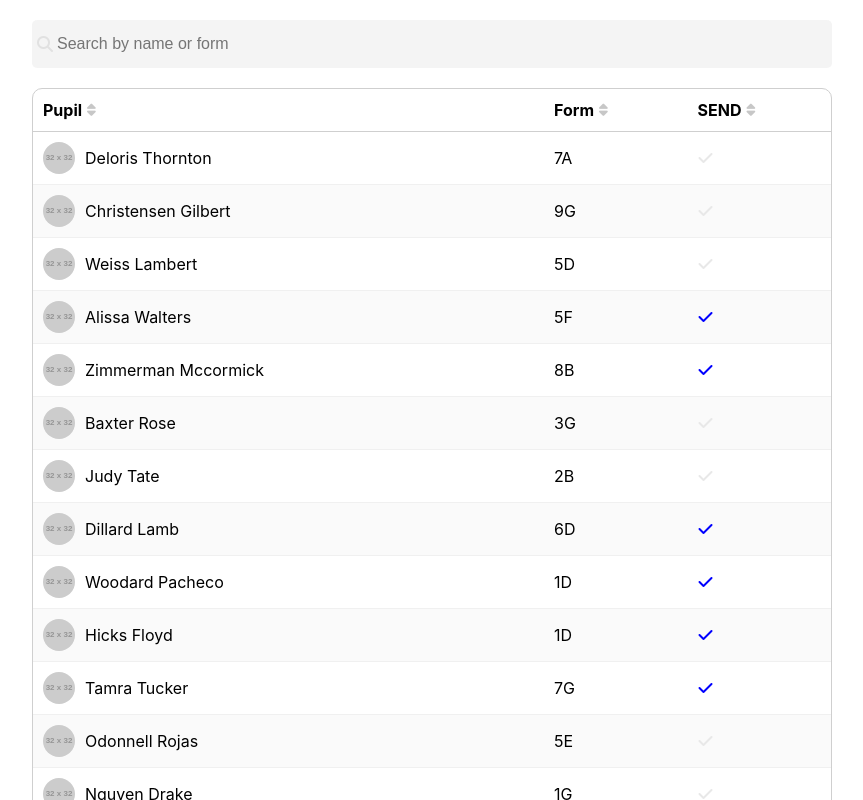
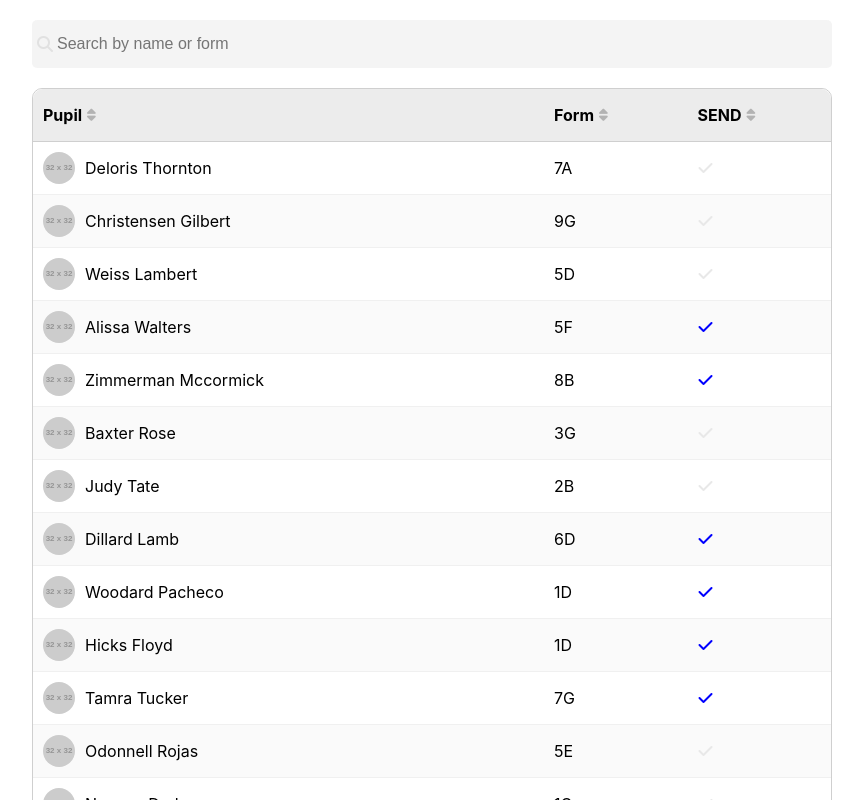
Before and after one commit to MarwanHajMohamed/sphinx-task-app, a React (Create React App) app: page / in a window 1280 px wide. Shown: the top 800 px of the page, without its empty margins (208-1071 px from the left). Built offline with nearby package versions, Linux system fonts and the light colour scheme.

Commit message:
Style Table
- Updated table styling

```diff
--- a/src/Components/StudentTable/StudentTable.jsx
+++ b/src/Components/StudentTable/StudentTable.jsx
@@ -96,7 +96,7 @@ export default function StudentTable() {
                             sort.key === header &&
                             sort.direction === "ascending"
                               ? "blue"
-                              : "rgb(199, 199, 199)",
+                              : "rgb(179, 179, 179)",
                         }}
                       ></i>
                       <i
@@ -110,7 +110,7 @@ export default function StudentTable() {
                             sort.key === header &&
                             sort.direction === "descending"
                               ? "blue"
-                              : "rgb(199, 199, 199)",
+                              : "rgb(179, 179, 179)",
                         }}
                       ></i>
                     </div>
--- a/src/Components/StudentTable/studentTable.css
+++ b/src/Components/StudentTable/studentTable.css
@@ -17,21 +17,24 @@ thead th {
   border-bottom: 1px solid var(--table-border);
   padding-left: 10px;
   cursor: pointer;
+  background-color: rgb(236, 236, 236);
 }
 
 thead th:first-child {
   width: 500px;
+  border-radius: 10px 0 0 0;
 }
 
 thead th:last-child {
   border-right: 0;
+  border-radius: 0 10px 0 0;
 }
 
 .header-container {
   display: flex;
   align-items: center;
   gap: 5px;
-  margin: 10px 0;
+  margin: 15px 0;
 }
 
 .sort {
```
